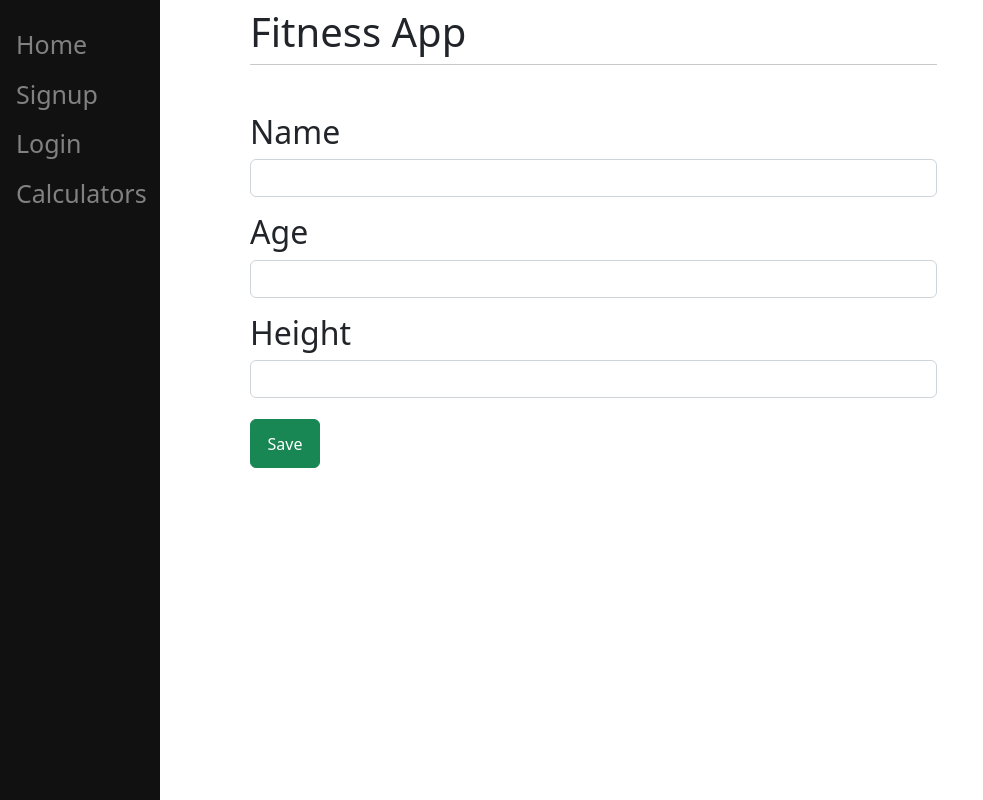
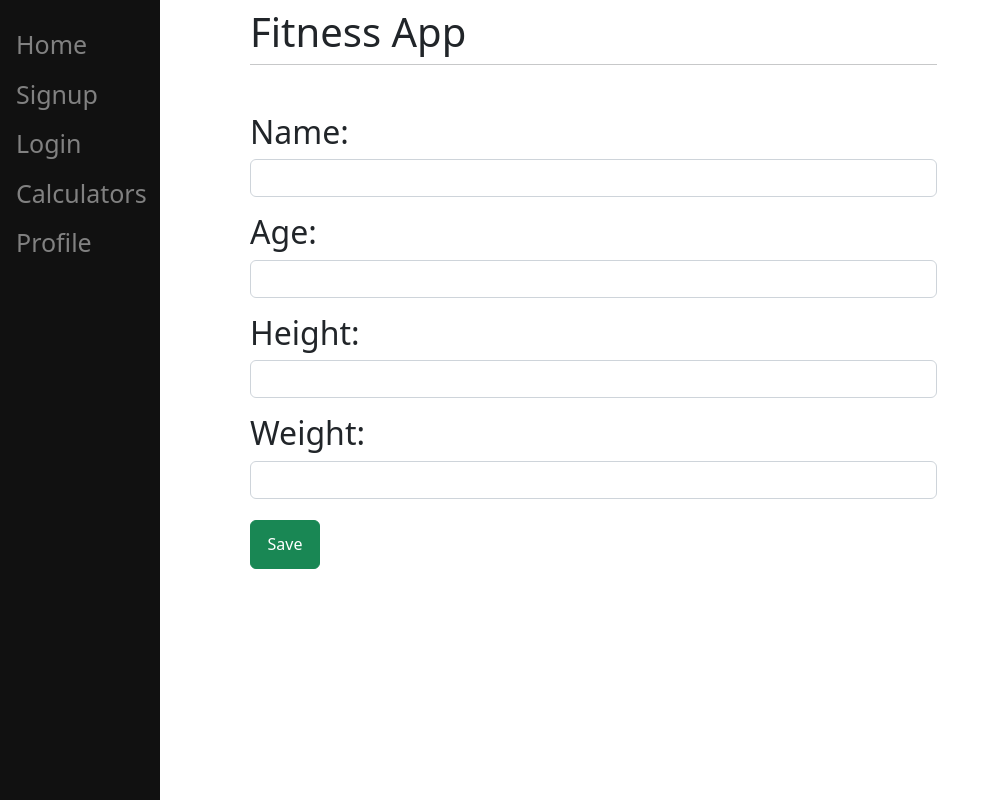
Before and after one commit to LitTub/2022Appathon, a Django app: page /profile/ in a window 1280 px wide. Shown: the whole page, without its empty margins (0-983 px from the left). Run offline with Django 4.2, Linux system fonts and the light colour scheme; some libraries are stand-ins or nearby versions.

Commit message:
Profile page
added functioning profile page, signup redirects to profile page

```diff
--- a/2022Appathon/Fitness/forms.py
+++ b/2022Appathon/Fitness/forms.py
@@ -12,3 +12,9 @@
     Weight = forms.CharField(label="Weight", max_length=100)
     Distance = forms.CharField(label="Distance", max_length=100)
     Duration = forms.CharField(label="Duration", max_length=100)
+
+class UpdateProfile(forms.Form):
+    fullname = forms.CharField(max_length="100", required=False)
+    age = forms.IntegerField(required=False)
+    height = forms.IntegerField(required=False)
+    weight = forms.IntegerField(required=False)
--- a/2022Appathon/Fitness/models.py
+++ b/2022Appathon/Fitness/models.py
@@ -6,9 +6,9 @@
 class Profile(models.Model):
     user = models.OneToOneField(User, on_delete=models.CASCADE)
     fullname = models.CharField(max_length=50, default="")
-    age = models.IntegerField()
-    height = models.IntegerField()
-    weight = models.IntegerField()
+    age = models.IntegerField(null=True)
+    height = models.IntegerField(null=True)
+    weight = models.IntegerField(null=True)
 
 
 class Workout(models.Model):
--- a/2022Appathon/Fitness/templates/Fitness/base.html
+++ b/2022Appathon/Fitness/templates/Fitness/base.html
@@ -111,6 +111,7 @@
     <a href="/signup/">Signup</a>
     <a href="/login">Login</a>
     <a href="/calculators">Calculators</a>
+    <a href="/profile/">Profile</a>
   </div>
   <div class="main">
     <div class="col-8">
--- a/2022Appathon/Fitness/templates/Fitness/profile.html
+++ b/2022Appathon/Fitness/templates/Fitness/profile.html
@@ -9,21 +9,25 @@
  </h1>
  <hr class="mt-0 mb-4">
     <h1>{{user.username}}</h1>
-    <form method="POST" class="form-group">
+    <form method="POST" action = "#">
         {% csrf_token %}
         <br>
-        <h2>Name</h2>
+        <h2>Name:</h2>
         <div class="input-group mb-3">
-            <input type="text", value="{{user.Profile.fullname}}", class="form-control">
+            <input type="text", value="{{profile.fullname}}", name="fullname" class="form-control">
         </div>
-        <h2>Age</h2>
+        <h2>Age:</h2>
         <div class="input-group mb-3">
-            <input type="text", value="{{user.Profile.age}}", class="form-control">
+            <input type="text", value="{{profile.age}}", name="age" class="form-control">
         </div>
-        <h2>Height</h2>
+        <h2>Height:</h2>
         <div class="input-group mb-3">
-            <input type="text", value="{{user.Profile.height}}", class="form-control">
+            <input type="text", value="{{profile.height}}", name="height" class="form-control">
         </div>
-        <p class="btnwrap"><button type="submit" class="btn btn-success">Save</button></p>
+        <h2>Weight:</h2>
+        <div class="input-group mb-3">
+            <input type="text", value="{{profile.weight}}", name="weight" class="form-control">
+        </div>
+        <p class="btnwrap"><button type="submit", name="save", value="save" class="btn btn-success">Save</button></p>
     </form>
 {% endblock %}
--- a/2022Appathon/Fitness/views.py
+++ b/2022Appathon/Fitness/views.py
@@ -1,8 +1,10 @@
+import imp
 from django.shortcuts import render
 from django.http import HttpResponse, HttpResponseRedirect
 from django.contrib import messages
-from .forms import RunningCalculator
-from . models import Workout
+from .forms import RunningCalculator, UpdateProfile
+from . models import Workout, Profile
+from django.core.exceptions import ObjectDoesNotExist
 
 
 def home(request):
@@ -15,9 +17,28 @@
 
 def profile(request):
     user = None
+    profile = None
     if request.user.is_authenticated:
         user = request.user
-    return render(request, "Fitness/profile.html", {"user": user})
+        try:
+            Profile.objects.get(user=user)
+        except ObjectDoesNotExist:
+            Profile.objects.create(user=user)
+
+        profile = Profile.objects.get(user=user)
+        if request.method == "POST":
+            form = UpdateProfile(request.POST)
+            print(request.POST)
+            print(form.is_valid())
+            if form.is_valid():
+                profile.fullname = form.cleaned_data["fullname"]
+                profile.age = form.cleaned_data["age"]
+                profile.height = form.cleaned_data["height"]
+                profile.weight = form.cleaned_data["weight"]
+                profile.save()
+
+
+    return render(request, "Fitness/profile.html", {"user": user, "profile": profile})
 
 
 def calculators(request):
--- a/2022Appathon/FitnessApp/settings.py
+++ b/2022Appathon/FitnessApp/settings.py
@@ -50,7 +50,6 @@
     'Fitness',
     'signup.apps.SignupConfig',
     'crispy_forms',
-
 ]
 
 MIDDLEWARE = [
--- a/2022Appathon/signup/views.py
+++ b/2022Appathon/signup/views.py
@@ -1,4 +1,4 @@
-from django.shortcuts import render, redirect
+from django.shortcuts import render, HttpResponseRedirect
 from django.contrib.auth import login, authenticate
 from .forms import SignupForm
 from django.contrib import messages
@@ -15,7 +15,7 @@
             user = form.save()
             login(request, user)
             messages.success(request, "Registration successful.")
-
+            return HttpResponseRedirect('/profile/')
         else:
             messages.error(
                 request, "Unsuccessful registration. Invalid information.")
```
Also changed, not shown: 2022Appathon/Fitness/migrations/0004_alter_workout_date.py (added), 2022Appathon/Fitness/migrations/0005_alter_profile_age_alter_profile_height_and_more.py (added), 2022Appathon/db.sqlite3.
